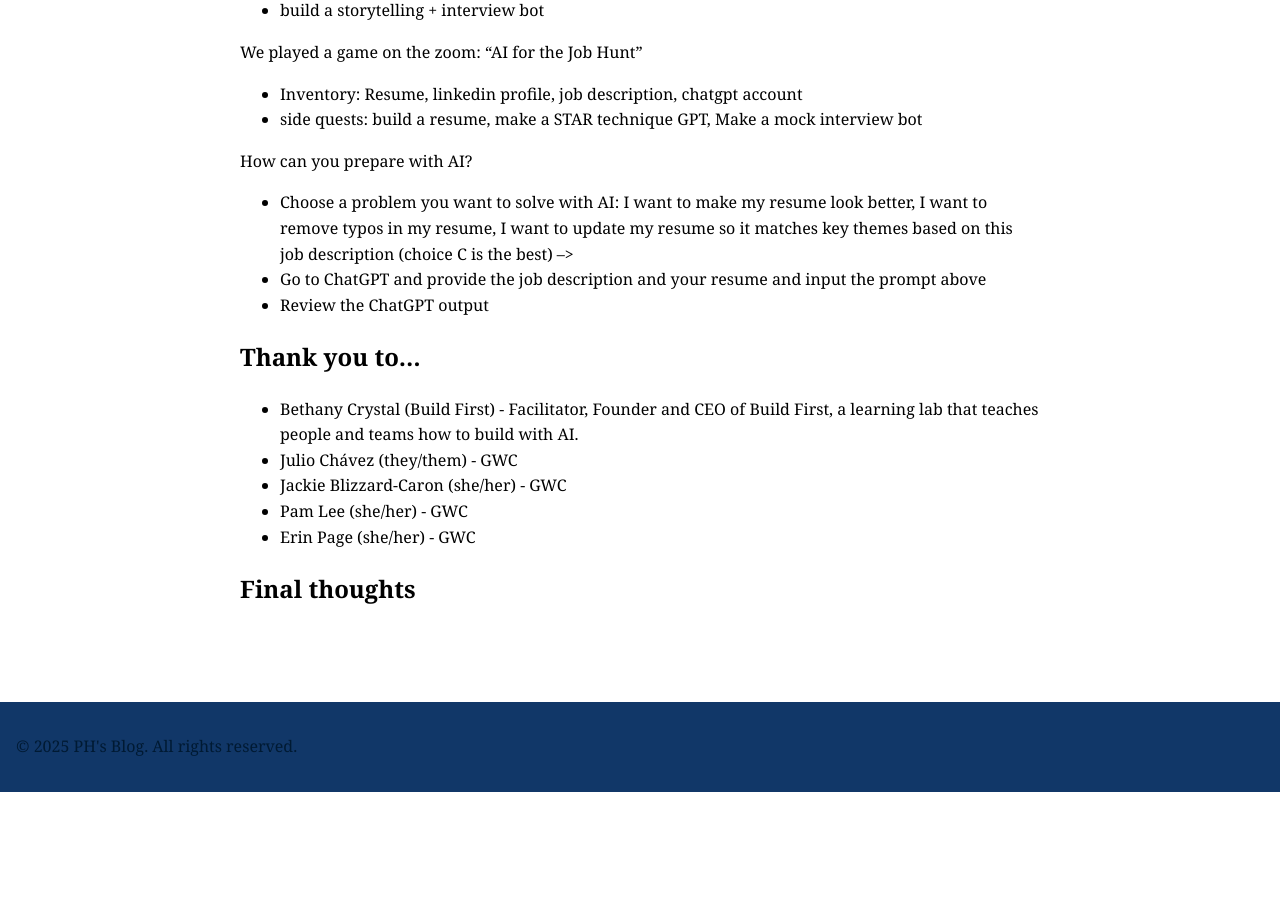
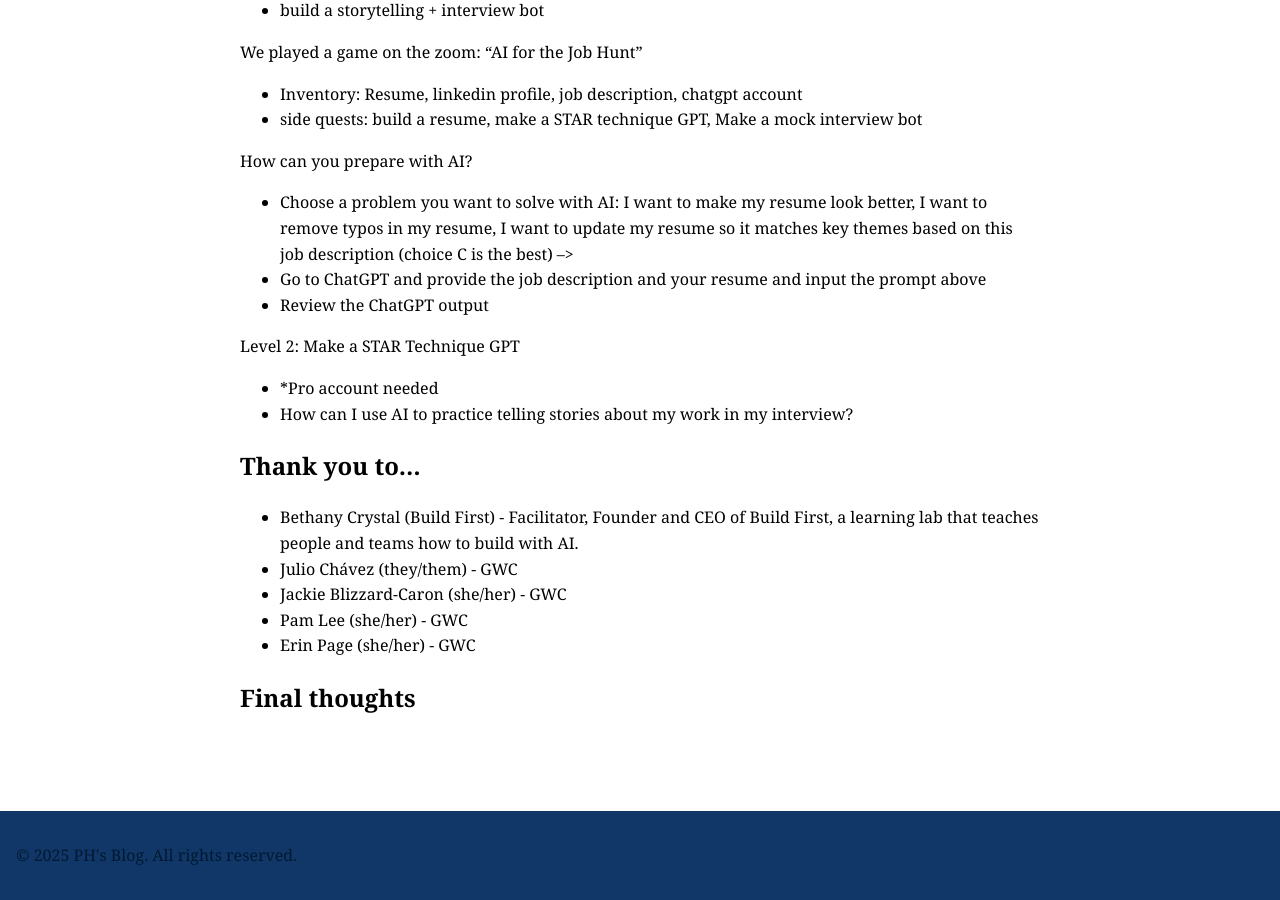
Before and after one commit to CaptainSapphire/PH-s-Blog, a Jekyll site: the page built from _posts/2025-09-24-GWC Workshop-AI for the Job Hunt.md, in a window 1280 px wide and 900 px high, scrolled down 1262 px. Built offline with Jekyll 4.4.1, drawn with Linux system fonts in a browser that asks for light colours; our own code applies the rules of GitHub Pages for plain Markdown files; before the commit the page ends 2054 px from its top, so only the background shows below that.

Commit message:
Update 2025-09-24-GWC Workshop-AI for the Job Hunt.md

```diff
--- a/_posts/2025-09-24-GWC Workshop-AI for the Job Hunt.md
+++ b/_posts/2025-09-24-GWC Workshop-AI for the Job Hunt.md
@@ -36,6 +36,9 @@
 - Go to ChatGPT and provide the job description and your resume and input the prompt above
 - Review the ChatGPT output
 
+Level 2: Make a STAR Technique GPT
+- *Pro account needed
+- How can I use AI to practice telling stories about my work in my interview?
 
 
 ## Thank you to...
```
